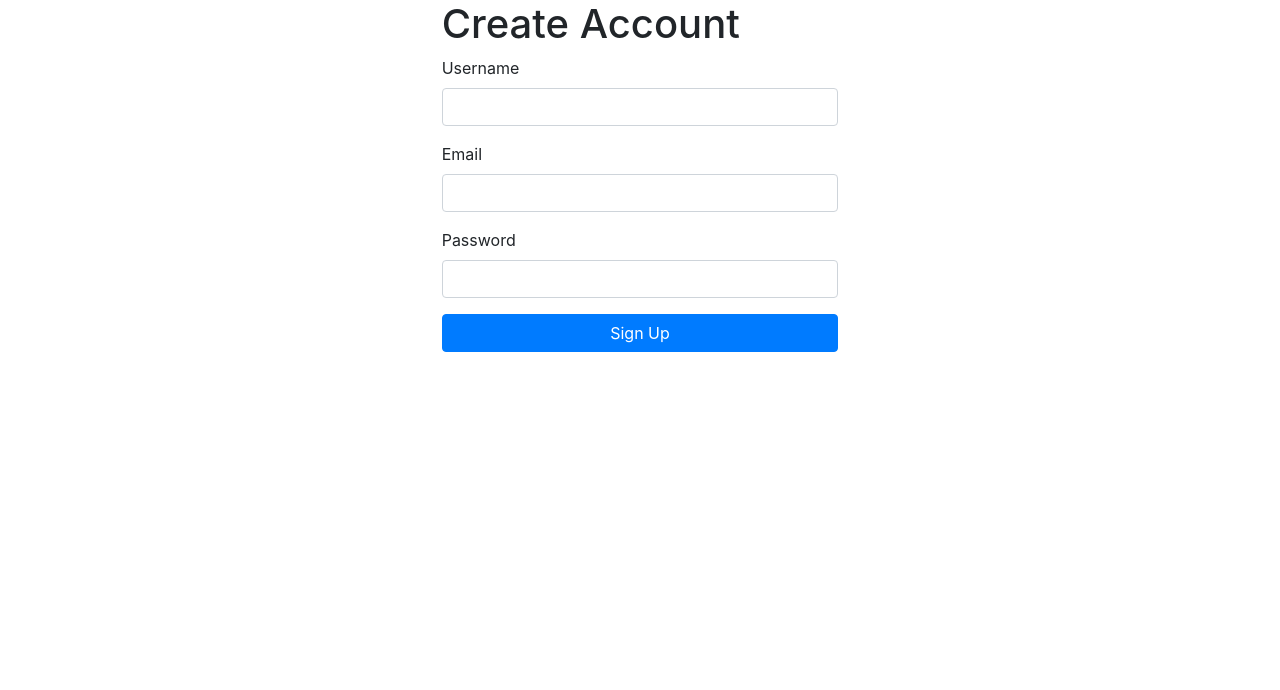
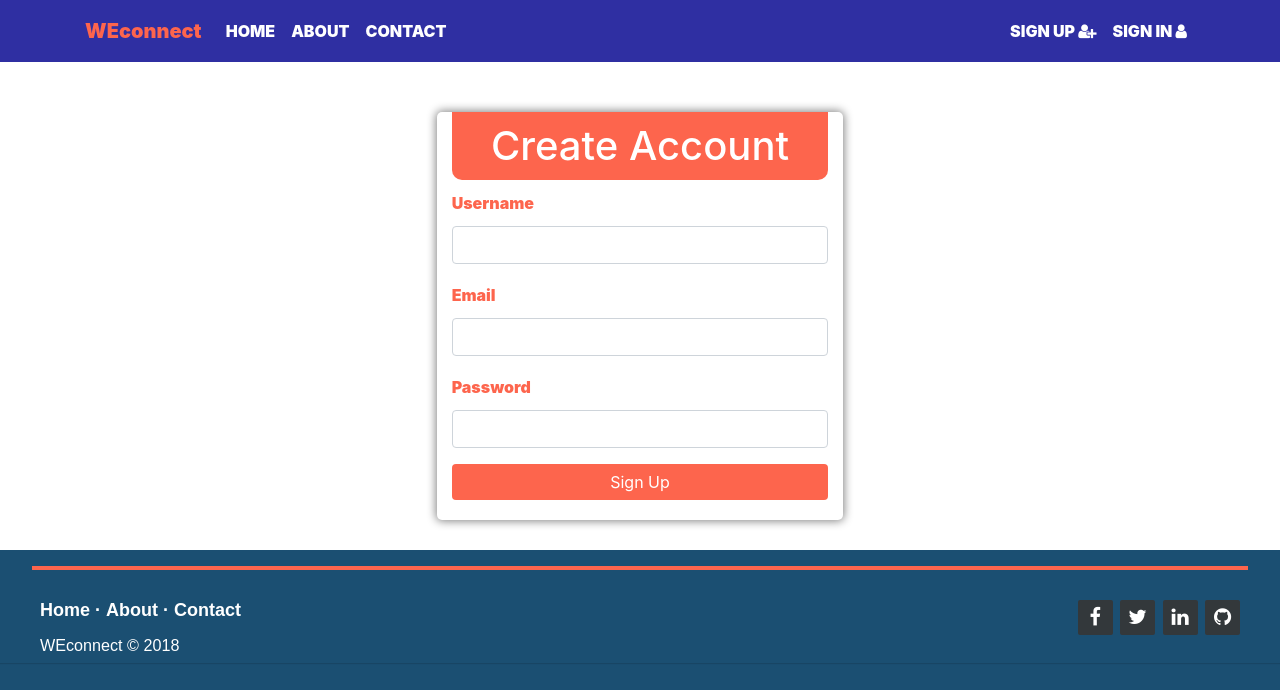
Before and after one commit to jherey/WEconnect, a plain HTML site: page signup.html in a window 1280 px wide. Drawn offline with nearby package versions, Linux system fonts and the light colour scheme.

Commit message:
Add navbar and footer
Added the navbar and footer to both pages and their styles.

```diff
--- /dev/null
+++ b/css/signin.css
@@ -0,0 +1,163 @@
+body,
+html {
+	height: 100%;
+	font-weight: bolder;
+	background-color: #1B4F72;
+	line-height: 30px;
+}
+
+/* NAVBAR */
+.navbar-nav {
+	border: none;
+	text-transform: uppercase;
+}
+
+/* change the background color */
+.navbar-custom {
+    background-color: #2F2FA2;
+}
+
+/* change the brand and text color */
+.navbar-custom .navbar-brand,
+.navbar-custom .navbar-text {
+    color: #fd654d;
+}
+
+/* change the link color */
+.navbar-custom .navbar-nav .nav-link {
+    color: #fff;
+}
+
+/* change the color of active or hovered links */
+.navbar-custom .nav-item.active .nav-link,
+.navbar-custom .nav-item:hover .nav-link {
+    color: #fd654d;
+}
+.nabar-collapse {
+	color: #fd654d;
+}
+
+.custom-toggler.navbar-toggler {
+    border-color: #fd654d;
+}
+/* NAVBAR END */
+
+/* FOOTER */
+footer {
+	position: fixed;
+	bottom: 0;
+}
+
+@media (max-height: 800px) {
+	footer {
+		position: static;
+	}
+	header {
+		padding-top: 40px;
+	}
+}
+
+.footer-distributed {
+	border: none;
+	box-shadow: 0 1px 1px 0 rgba(0, 0, 0, 0.12);
+	box-sizing: border-box;
+	width: 100%;
+	text-align: left;
+	font: normal 16px sans-serif;
+	padding: 8px 40px;
+}
+
+.footer-distributed .footer-left p {
+	color: #8f9296;
+	font-size: 14px;
+	margin: 0;
+}
+
+#footer-hr {
+	border: none;
+	width: 95%;
+	height: 4px;
+	background-color: #fd654d;
+}
+
+/* Footer links */
+.footer-distributed p.footer-links {
+	font-size: 18px;
+	font-weight: bold;
+	color: #ffffff;
+	margin: 0 0 10px;
+	padding: 0;
+}
+
+.footer-distributed p.footer-links a {
+	display: inline-block;
+	line-height: 1.8;
+	text-decoration: none;
+	color: inherit;
+}
+
+.footer-distributed .footer-right {
+	float: right;
+	margin-top: 6px;
+	max-width: 180px;
+}
+
+.footer-distributed .footer-right a {
+	display: inline-block;
+	width: 35px;
+	height: 35px;
+	background-color: #33383b;
+	border-radius: 2px;
+	font-size: 20px;
+	color: #ffffff;
+	text-align: center;
+	line-height: 35px;
+	margin-left: 3px;
+}
+
+#cortesy {
+	color: #fff;
+	font-size: 1.01em;
+}
+
+@media (max-width: 600px) {
+	.footer-distributed .footer-left,
+	.footer-distributed .footer-right {
+		text-align: center;
+	}
+	.footer-distributed .footer-right {
+		float: none;
+		margin: 0 auto 20px;
+	}
+	.footer-distributed .footer-left p.footer-links {
+		line-height: 1.8;
+	}
+}
+/* FOOTER END */
+
+.signin {
+	background: white;
+	padding: 30px;
+}
+
+.btn-primary {
+	background-color:  #fd654d;
+	border: none;
+}
+
+.login-form {
+	margin-top: 20px;
+	box-shadow: 0px 0px 10px 1px grey;
+	border-radius: 5px;
+	padding-bottom: 20px;
+	background: white;
+	color: #fd654d;
+}
+
+.title {
+	background: #fd654d;
+	padding: 10px;
+	text-align: center;
+	color: #fff;
+	border-radius: 0px 0px 10px 10px;
+}
--- a/signup.html
+++ b/signup.html
@@ -6,10 +6,48 @@
 	<title>WEconnect</title>
 	<link href="https://fonts.googleapis.com/css?family=Lato:400,700" rel="stylesheet">
 	<link rel="stylesheet" type="text/css" href="https://maxcdn.bootstrapcdn.com/bootstrap/4.0.0/css/bootstrap.min.css">
+	<link rel="stylesheet" type="text/css" href="css/signin.css">
 	<link rel="stylesheet" href="https://maxcdn.bootstrapcdn.com/font-awesome/4.4.0/css/font-awesome.min.css">
 </head>
 
 <body>
+
+	<!-- Navbar -->
+	<nav class="navbar navbar-custom navbar-expand-lg navbar-dark">
+		<div class="container">
+			<a class="navbar-brand" href="index.html">WEconnect</a>
+			<button class="navbar-toggler" type="button" data-toggle="collapse" data-target="#navbarSupportedContent" aria-controls="navbarSupportedContent"
+			 aria-expanded="false" aria-label="Toggle navigation">
+				<span class="navbar-toggler-icon"></span>
+			</button>
+
+			<div class="collapse navbar-collapse" id="navbarSupportedContent">
+				<ul class="navbar-nav mr-auto nav-pills">
+					<li class="nav-item">
+						<a class="nav-link" href="index.html">Home</a>
+					</li>
+					<li class="nav-item">
+						<a class="nav-link" href="about.html">About</a>
+					</li>
+					<li class="nav-item">
+						<a class="nav-link" href="contact.html">Contact</a>
+					</li>
+				</ul>
+				<ul class="navbar-nav ml-auto">
+					<li class="nav-item">
+						<a class="nav-link" href="signup.html">Sign Up
+							<i class="fa fa-user-plus"></i>
+						</a>
+					</li>
+					<li class="nav-item">
+						<a class="nav-link" href="signin.html">Sign In
+							<i class="fa fa-user"></i>
+						</a>
+					</li>
+				</ul>
+			</div>
+		</div>
+	</nav>
 
 	<div class="signin">
 		<div class="login-form col-md-4 offset-md-4">
@@ -32,6 +70,37 @@
 		</div>
 	</div>
 
+	<hr id="footer-hr">
+
+	<!-- FOOTER -->
+	<footer class="footer-distributed">
+		<div class="footer-right">
+			<a href="#">
+				<i class="fa fa-facebook"></i>
+			</a>
+			<a href="#">
+				<i class="fa fa-twitter"></i>
+			</a>
+			<a href="#">
+				<i class="fa fa-linkedin"></i>
+			</a>
+			<a href="#">
+				<i class="fa fa-github"></i>
+			</a>
+		</div>
+		<div class="footer-left">
+			<p class="footer-links">
+				<a href="index.html">Home</a>
+				·
+				<a href="about.html">About</a>
+				·
+				<a href="contact.html">Contact</a>
+			</p>
+
+			<p id="cortesy">WEconnect &copy; 2018</p>
+		</div>
+	</footer>
+
 	<script src="https://code.jquery.com/jquery-3.2.1.slim.min.js" integrity="sha384-KJ3o2DKtIkvYIK3UENzmM7KCkRr/rE9/Qpg6aAZGJwFDMVNA/GpGFF93hXpG5KkN"
 	 crossorigin="anonymous"></script>
 	<script src="https://cdnjs.cloudflare.com/ajax/libs/popper.js/1.12.9/umd/popper.min.js" integrity="sha384-ApNbgh9B+Y1QKtv3Rn7W3mgPxhU9K/ScQsAP7hUibX39j7fakFPskvXusvfa0b4Q"
```
Also changed, not shown: signin.html (+31 -0 lines).
